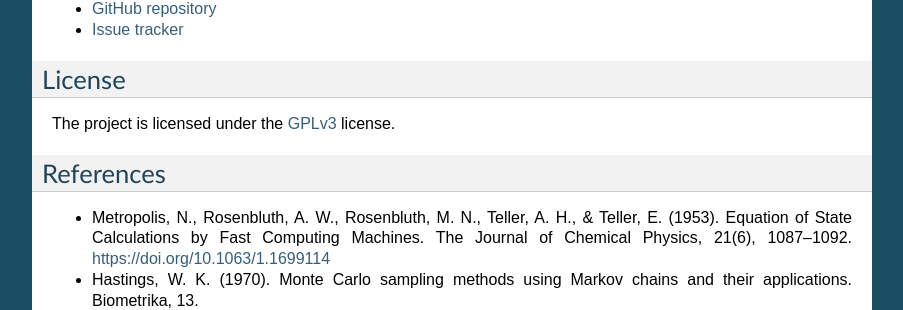
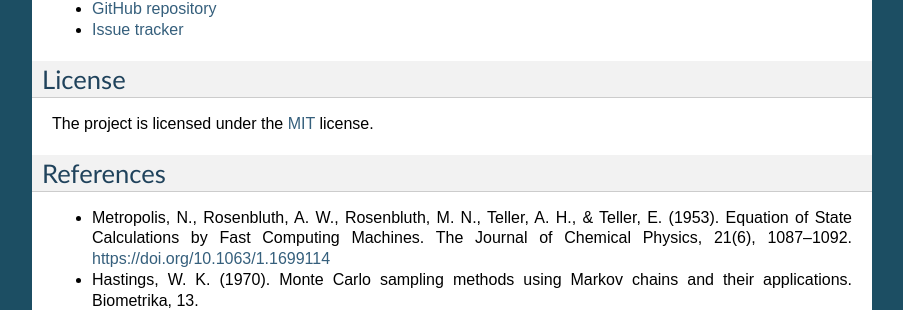
Before and after one commit to mikkelbue/tinyDA, a Sphinx documentation site: the page built from docs/index.rst, in a window 1280 px wide. Shown: the part 1306-1616 px from the top of the page, without its empty margins (198-1101 px from the left). Built offline with Sphinx 7.4.7, drawn with Linux system fonts in a browser that asks for light colours.

Commit message:
Changed license in docs

```diff
--- a/docs/index.rst
+++ b/docs/index.rst
@@ -83,9 +83,9 @@ Contribute
 License
 -------
 
-The project is licensed under the GPLv3_ license.
+The project is licensed under the MIT_ license.
 
-.. _GPLv3: https://www.gnu.org/licenses/gpl-3.0.en.html
+.. _MIT: https://github.com/mikkelbue/tinyDA/blob/main/LICENSE
 
 References
 ----------
```
